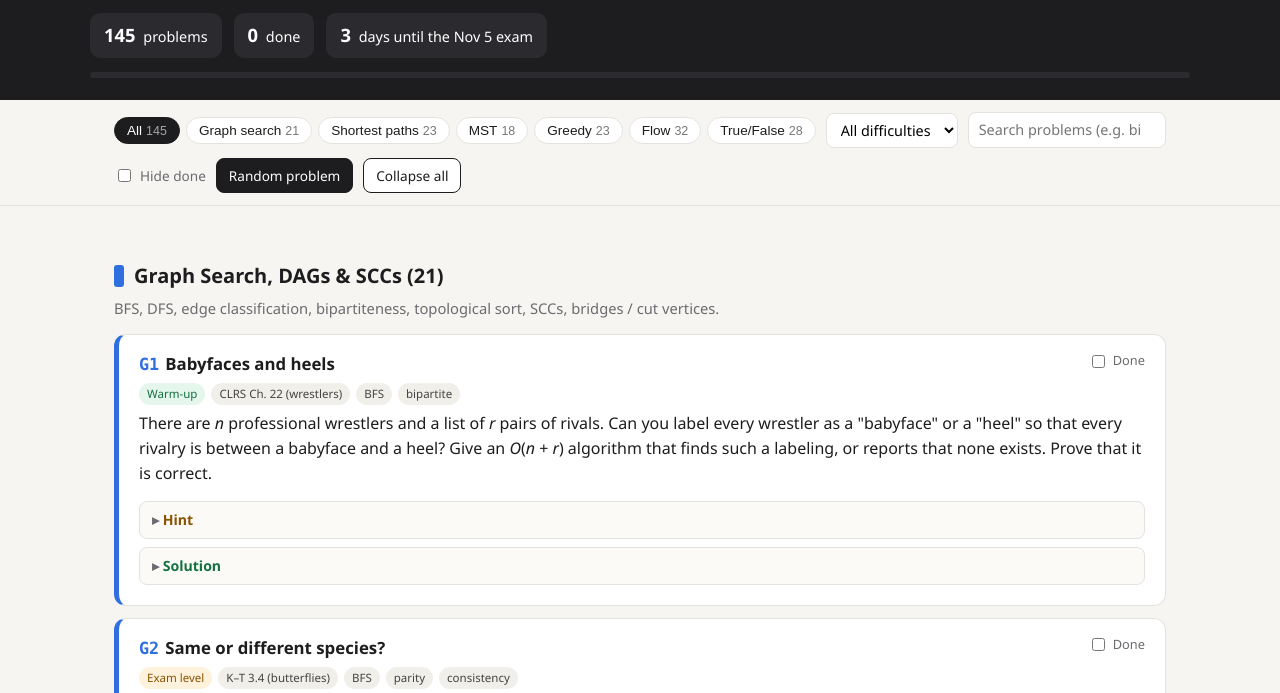
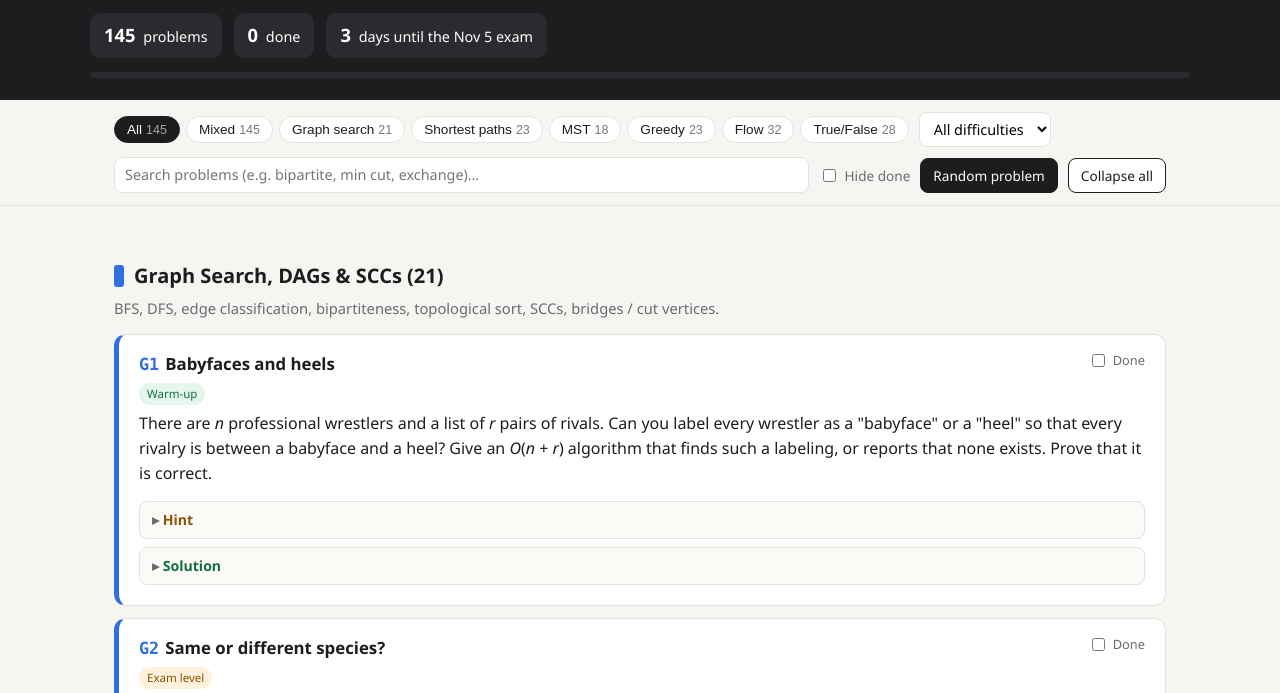
Before and after one commit to Rohit685/algos-exam-prep, a plain HTML site: page index.html in a window 1280 px wide. Shown: the part 104-797 px from the top of the page. Drawn offline with Linux system fonts and the light colour scheme.

Commit message:
fix stuff

```diff
--- a/app.js
+++ b/app.js
@@ -15,8 +15,6 @@
   ];
   const DIFF = { 1: "Warm-up", 2: "Exam level", 3: "Challenge" };
   const STORE_KEY = "cs577-exam-done";
-  const HW4_OVERLAP = new Set(["S2", "M8", "M9", "Q11", "Q13", "Q17", "R23"]);
-
   const problems = window.PROBLEMS || [];
   const done = JSON.parse(localStorage.getItem(STORE_KEY) || "{}");
   const state = { topic: "all", diff: "all", q: "", hideDone: false };
@@ -29,35 +27,41 @@
   function textOf(p) {
     if (!p._text) {
       const div = document.createElement("div");
-      div.innerHTML = p.title + " " + p.statement + " " + (p.tags || []).join(" ") + " " + p.source;
+      div.innerHTML = p.title + " " + p.statement;
       p._text = div.textContent.toLowerCase();
     }
     return p._text;
   }
 
   function matches(p) {
-    if (state.topic !== "all" && p.topic !== state.topic) return false;
+    if (state.topic !== "all" && state.topic !== "mixed" && p.topic !== state.topic) return false;
     if (state.diff !== "all" && String(p.diff) !== state.diff) return false;
     if (state.hideDone && done[p.id]) return false;
     if (state.q && !textOf(p).includes(state.q)) return false;
     return true;
   }
 
-  function card(p, topic) {
+  function shuffle(arr) {
+    for (let i = arr.length - 1; i > 0; i--) {
+      const j = Math.floor(Math.random() * (i + 1));
+      [arr[i], arr[j]] = [arr[j], arr[i]];
+    }
+    return arr;
+  }
+  let mixedOrder = shuffle(problems.map((p) => p.id));
+
+  function card(p, topic, label) {
     const el = document.createElement("article");
     el.className = "card" + (done[p.id] ? " done" : "");
     el.id = "p-" + p.id;
-    el.style.setProperty("--c", topic.color);
+    el.style.setProperty("--c", topic ? topic.color : "var(--ink)");
     el.innerHTML = `
       <div class="card-head">
-        <h3><span class="pid">${p.id}</span>${p.title}</h3>
+        <h3><span class="pid">${label || p.id}</span>${p.title}</h3>
         <label class="done-box"><input type="checkbox" ${done[p.id] ? "checked" : ""}> Done</label>
       </div>
       <div class="meta">
         <span class="badge d${p.diff}">${DIFF[p.diff]}</span>
-        <span class="badge">${p.source}</span>
-        ${HW4_OVERLAP.has(p.id) ? `<span class="badge hw" title="Solution gives away part of HW4">Overlaps HW4, open after Oct 22</span>` : ""}
-        ${(p.tags || []).map((t) => `<span class="badge">${t}</span>`).join("")}
       </div>
       <div class="statement">${p.statement}</div>
       ${p.hint ? `<details class="hint"><summary>Hint</summary><div class="body">${p.hint}</div></details>` : ""}
@@ -74,6 +78,21 @@
 
   function render() {
     list.innerHTML = "";
+    $("reshuffle-btn").hidden = state.topic !== "mixed";
+    if (state.topic === "mixed") {
+      const byId = Object.fromEntries(problems.map((p) => [p.id, p]));
+      const items = mixedOrder.map((id) => byId[id]).filter(matches);
+      if (!items.length) { list.innerHTML = `<div class="empty">No problems match these filters.</div>`; return; }
+      const h = document.createElement("h2");
+      h.className = "section-title";
+      h.textContent = `Mixed practice (${items.length})`;
+      const d = document.createElement("p");
+      d.className = "section-desc";
+      d.textContent = "All topics shuffled together, with no topic labels. Work out which technique each problem needs.";
+      list.append(h, d);
+      items.forEach((p, i) => list.appendChild(card(p, null, "#" + (i + 1))));
+      return;
+    }
     let shown = 0;
     for (const t of TOPICS) {
       if (state.topic !== "all" && state.topic !== t.key) continue;
@@ -95,10 +114,10 @@
 
   function renderChips() {
     const wrap = $("topic-chips");
-    const all = [{ key: "all", label: "All" }].concat(TOPICS);
+    const all = [{ key: "all", label: "All" }, { key: "mixed", short: "Mixed", label: "Mixed: all topics shuffled, no labels" }].concat(TOPICS);
     wrap.innerHTML = "";
     for (const t of all) {
-      const n = t.key === "all" ? problems.length : problems.filter((p) => p.topic === t.key).length;
+      const n = t.key === "all" || t.key === "mixed" ? problems.length : problems.filter((p) => p.topic === t.key).length;
       const b = document.createElement("button");
       b.className = "chip" + (state.topic === t.key ? " active" : "");
       b.innerHTML = `${t.short || t.label}<span class="count">${n}</span>`;
@@ -122,6 +141,7 @@
   $("diff-select").addEventListener("change", (e) => { state.diff = e.target.value; render(); });
   $("search").addEventListener("input", (e) => { state.q = e.target.value.trim().toLowerCase(); render(); });
   $("hide-done").addEventListener("change", (e) => { state.hideDone = e.target.checked; render(); });
+  $("reshuffle-btn").addEventListener("click", () => { mixedOrder = shuffle(mixedOrder); render(); window.scrollTo({ top: 0 }); });
   $("collapse-btn").addEventListener("click", () => document.querySelectorAll("details[open]").forEach((d) => d.removeAttribute("open")));
   $("random-btn").addEventListener("click", () => {
     const pool = problems.filter((p) => !done[p.id] && matches(p));
--- a/data/flow.js
+++ b/data/flow.js
@@ -157,7 +157,7 @@ window.PROBLEMS.push(
 },
 {
   id: "F21", topic: "flow", diff: 2, source: "K–T 7.11", tags: ["project selection", "closure", "min cut"],
-  title: "Project selection (with numbers)",
+  title: "Choosing projects",
   statement: `<p>The projects and their profits: P1 +10, P2 +6, P3 −8, P4 −5. P1 requires P3, and P2 requires both P3 and P4. Choose a prerequisite-closed set of projects that maximizes the total profit. Build the network, find the min cut, and read off the answer. Then state the general reduction.</p>`,
   solution: `<p><b>Network:</b> the edge <i>s</i> → <i>i</i> has capacity <i>p</i><sub>i</sub> when <i>p</i><sub>i</sub> &gt; 0, the edge <i>i</i> → <i>t</i> has capacity −<i>p</i><sub>i</sub> when <i>p</i><sub>i</sub> &lt; 0, and each "<i>i</i> requires <i>j</i>" becomes an edge <i>i</i> → <i>j</i> of capacity ∞. Here that means s→P1 10, s→P2 6, P3→t 8, P4→t 5, and P1→P3, P2→P3, P2→P4 with capacity ∞.</p>
 <p>Let <i>C</i> = sum of the positive profits = 16. For a closed set <i>A</i>, the cut ({s} ∪ <i>A</i>, rest) has capacity <i>C</i> − profit(<i>A</i>). The ∞ edges force <i>A</i> to be closed, since otherwise the cut would be infinite.</p>
--- a/data/graphs.js
+++ b/data/graphs.js
@@ -76,7 +76,7 @@ window.PROBLEMS.push(
 },
 {
   id: "G9", topic: "graphs", diff: 2, source: "Classic (critical path)", tags: ["DAG", "longest path", "job scheduling"],
-  title: "Project with unlimited workers: critical path",
+  title: "Project with unlimited workers",
   statement: `<p>A project has <i>n</i> tasks. Task <i>v</i> takes <i>d</i>(<i>v</i>) &gt; 0 days, and there are <i>m</i> prerequisite pairs "<i>u</i> must finish before <i>v</i> starts". You have unlimited workers.</p>
 <ol><li>Compute the earliest time at which the whole project can finish.</li>
 <li>Find every <b>critical</b> task: a task such that delaying its start by any amount delays the whole project.</li></ol>
@@ -119,7 +119,7 @@ window.PROBLEMS.push(
 },
 {
   id: "G14", topic: "graphs", diff: 2, source: "Classic", tags: ["BFS", "trees", "proof"],
-  title: "Diameter of a tree with two BFS runs",
+  title: "Diameter of a tree",
   statement: `<p>The diameter of a tree is the largest distance between any two nodes. Show that this algorithm finds it in <i>O</i>(<i>n</i>) time: BFS from any node <i>r</i> to find the farthest node <i>a</i>; then BFS from <i>a</i> to find the farthest node <i>b</i>; output dist(<i>a</i>, <i>b</i>).</p>`,
   hint: `<p>Show that <i>a</i> is an endpoint of some longest path. Let (<i>x</i>, <i>y</i>) be a longest path and consider where the path from <i>r</i> to <i>a</i> meets it.</p>`,
   solution: `<p><b>Claim:</b> <i>a</i> is an endpoint of some diameter. Given the claim, the second BFS finds the diameter, and both BFS runs are <i>O</i>(<i>n</i>).</p>
@@ -133,7 +133,7 @@ window.PROBLEMS.push(
 },
 {
   id: "G15", topic: "graphs", diff: 2, source: "Classic", tags: ["BFS", "girth"],
-  title: "Shortest cycle (girth) of an unweighted graph",
+  title: "Shortest cycle in an unweighted graph",
   statement: `<p>Find the length of a shortest cycle in an undirected, unweighted graph in <i>O</i>(<i>nm</i>) time.</p>`,
   solution: `<p>For each vertex <i>r</i>, run BFS from <i>r</i>. Whenever you scan an edge (<i>u</i>, <i>w</i>) where <i>w</i> is already discovered and <i>w</i> is not the BFS parent of <i>u</i>, record the candidate length d(<i>u</i>) + d(<i>w</i>) + 1. Return the minimum candidate over all runs.</p>
 <p><b>Correctness.</b> Each candidate is at least the length of some real cycle: the two tree paths back to <i>r</i> plus the edge contain a cycle, possibly shorter if the paths share a prefix. So the answer is never below the girth. Now take a shortest cycle <i>C</i> of length <i>g</i> and run BFS from a vertex <i>r</i> on <i>C</i>. Some edge of <i>C</i> joins two vertices whose distances along <i>C</i> from <i>r</i> sum to <i>g</i> − 1. Their BFS distances are at most those values, so that edge produces a candidate of at most <i>g</i>. Running <i>n</i> BFS searches costs <i>O</i>(<i>n</i>(<i>n</i> + <i>m</i>)).</p>`
--- a/data/greedy.js
+++ b/data/greedy.js
@@ -98,7 +98,7 @@ window.PROBLEMS.push(
 },
 {
   id: "R12", topic: "greedy", diff: 2, source: "K–T 4.3", tags: ["caching", "Belady"],
-  title: "Optimal caching (farthest in future)",
+  title: "Optimal caching",
   statement: `<p>The cache holds <i>k</i> = 2 items and starts empty. Requests: a, b, c, b, c, a, b.</p>
 <ol><li>Simulate Farthest-in-Future (FF), which evicts the item whose next request is farthest away, and count the misses.</li><li>Simulate LRU on the same sequence.</li><li>Sketch why FF is optimal.</li></ol>`,
   solution: `<p><b>FF:</b> a miss {a}; b miss {a,b}; c miss: a is next needed at position 6 and b at position 4, so evict a, giving {b,c}; b hit; c hit; a miss: b is needed at 7 and c never again, so evict c, giving {a,b}; b hit. That is <b>4 misses</b>, and the first 3 are unavoidable cold misses.</p>
--- a/data/mst.js
+++ b/data/mst.js
@@ -66,7 +66,7 @@ window.PROBLEMS.push(
 },
 {
   id: "M9", topic: "mst", diff: 1, source: "CLRS-style", tags: ["transformations"],
-  title: "Spanning tree variants by transformation",
+  title: "Spanning tree variants",
   statement: `<p>Reduce each problem to an ordinary MST computation.</p>
 <ol><li>Maximum-weight spanning tree.</li><li>Spanning tree minimizing the <b>product</b> of its edge weights (all weights &gt; 0).</li><li>The weights can be negative. Do Prim and Kruskal still work?</li></ol>`,
   solution: `<ol><li>Negate every weight, or equivalently sort in decreasing order and run Kruskal.</li><li>Minimizing a product is the same as minimizing Σ log <i>w</i>, because log is increasing. In fact Kruskal only compares weights, so any strictly increasing transformation gives the same tree; you can run Kruskal on the original weights.</li><li>Yes. The cut and cycle properties never used non-negativity, and both algorithms depend only on the relative order of the weights. Only shortest path algorithms like Dijkstra care about negative weights.</li></ol>`
--- a/data/shortest.js
+++ b/data/shortest.js
@@ -46,7 +46,7 @@ window.PROBLEMS.push(
 },
 {
   id: "S7", topic: "shortest", diff: 2, source: "K–T Ch. 4 / CLRS-style", tags: ["Dijkstra", "bottleneck", "widest path"],
-  title: "Widest (maximum bottleneck) path",
+  title: "Tallest truck route",
   statement: `<p>Each road has a height clearance <i>c</i>(<i>e</i>). A truck wants a route from <i>s</i> to <i>t</i> whose smallest clearance is as large as possible. Give an <i>O</i>(<i>m</i> log <i>n</i>) algorithm. Bonus: for an undirected graph, relate the answer to a spanning tree.</p>`,
   solution: `<p><b>Modified Dijkstra:</b> let <i>b</i>(<i>v</i>) be the best bottleneck found so far, with <i>b</i>(<i>s</i>) = ∞ and all others −∞. Use a max-heap. Repeatedly extract the <i>u</i> with the largest <i>b</i>, and for each edge set <i>b</i>(<i>v</i>) = max(<i>b</i>(<i>v</i>), min(<i>b</i>(<i>u</i>), <i>c</i>(<i>u</i>, <i>v</i>))). This works because extending a path never increases its bottleneck, which is the same monotonicity Dijkstra needs.</p>
 <p><b>Undirected bonus:</b> in a <i>maximum</i> spanning tree, the tree path between <i>s</i> and <i>t</i> is a widest path. Suppose a better path existed, so all its edges are wider than the narrowest tree edge <i>e</i> on the s–t tree path. Removing <i>e</i> splits the tree into two sides, and that better path must contain some edge crossing between them. Swapping that edge in for <i>e</i> gives a heavier spanning tree, a contradiction. This is the cut property for maximum spanning trees, and K–T's "minimum altitude" exercise is the mirror image of this problem.</p>`
--- a/index.html
+++ b/index.html
@@ -31,6 +31,7 @@
       </select>
       <input type="search" id="search" placeholder="Search problems (e.g. bipartite, min cut, exchange)…">
       <label class="toggle"><input type="checkbox" id="hide-done"> Hide done</label>
+      <button class="btn ghost" id="reshuffle-btn" hidden title="Shuffle the mixed list again">Reshuffle</button>
       <button class="btn" id="random-btn" title="Jump to a random unsolved problem">Random problem</button>
       <button class="btn ghost" id="collapse-btn" title="Close every open hint and solution">Collapse all</button>
     </div>
```
